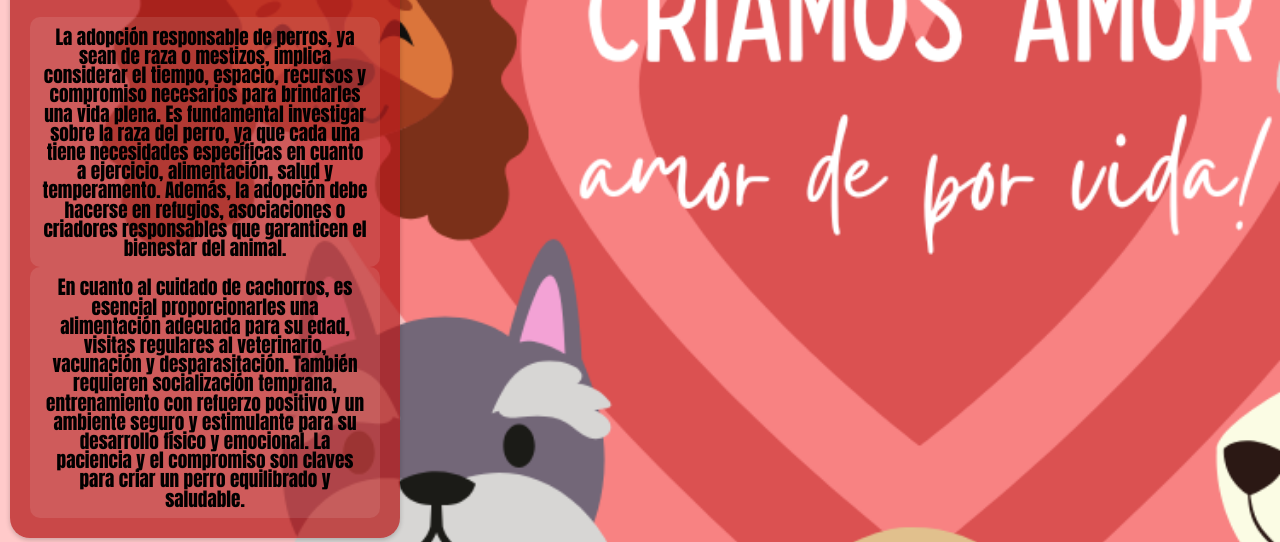
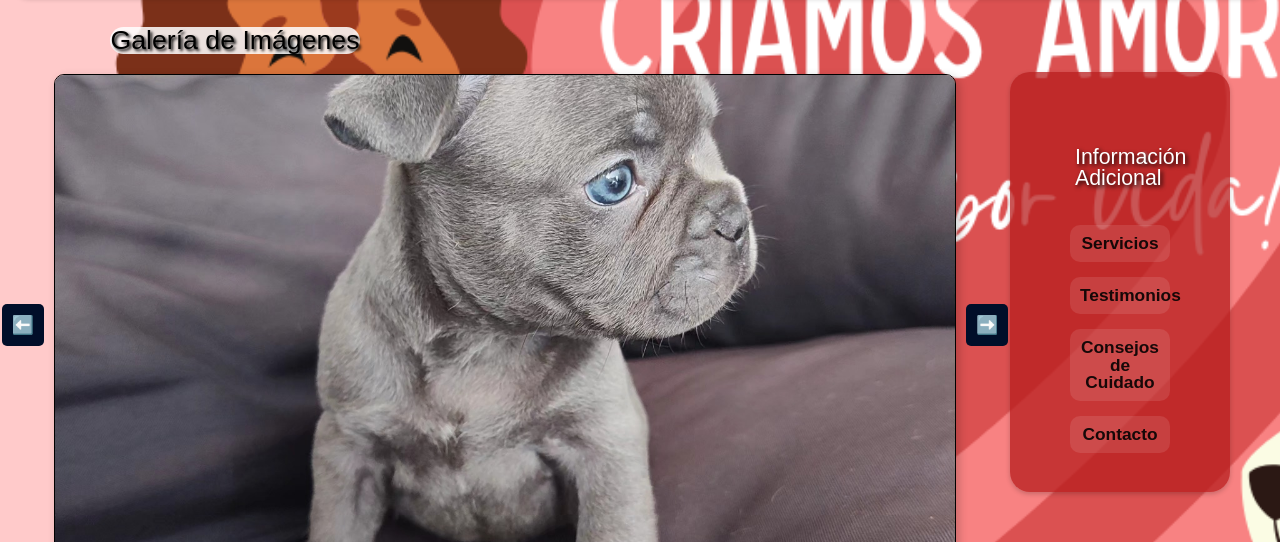
Before and after one commit to Mgabrizuela017/Criadero-de-perros-Gral.-Rodriguez, a plain HTML site: page Pag_criadero.html in a window 1280 px wide. Shown: the part 724-1266 px from the top of the page. Drawn offline with Linux system fonts and the light colour scheme.

Commit message:
Actualizacion de la V2

```diff
--- a/Pag_criadero.html
+++ b/Pag_criadero.html
@@ -64,7 +64,7 @@
 
 
         </div>
-    </div>
+
 
         <div id="Principal">
             <h2 id="Sub_titulo">Adopción Responsable de Perros de Raza y Cuidado de Cachorros </h2>
@@ -72,8 +72,9 @@
             <p>La adopción responsable de perros, ya sean de raza o mestizos, implica considerar el tiempo, espacio, recursos y compromiso necesarios para brindarles una vida plena. Es fundamental investigar sobre la raza del perro, ya que cada una tiene necesidades específicas en cuanto a ejercicio, alimentación, salud y temperamento. Además, la adopción debe hacerse en refugios, asociaciones o criadores responsables que garanticen el bienestar del animal.</p>
             <p>En cuanto al cuidado de cachorros, es esencial proporcionarles una alimentación adecuada para su edad, visitas regulares al veterinario, vacunación y desparasitación. También requieren socialización temprana, entrenamiento con refuerzo positivo y un ambiente seguro y estimulante para su desarrollo físico y emocional. La paciencia y el compromiso son claves para criar un perro equilibrado y saludable.</p>
 
-            </div>
-            <div>
+           </div>
+    </div>
+           <div>
             <aside id="Barra_lateral">
                 <h3>Información Adicional</h3>
 
@@ -87,14 +88,22 @@
             </aside>
         </div>
 
-        <div id="Secundario">
-            <section>
 
 
+           <div id="Secundario">
+            <section>
+                <h2>Galería de Imágenes</h2>
+                <div id="book-container">
+                    <button id="prevBtn">⬅️</button>
+                    <div id="photo-frame">
+                        <img id="currentPhoto" src="Imagenes/Perro_6.png" alt="Foto del criadero">
+                    </div>
+                    <button id="nextBtn">➡️</button>
+                </div>
             </section>
+        </div>
 
 
-        </div>
 
         <div id="Mapa">
             <h3>Ubicación</h3>
@@ -110,7 +119,7 @@
         <div id="Pie">
            <footer>
 
-                <p id="Logo_ubicacion"> <img src="Imagenes/icono_logo.png" width="50px" height="30px"> </p>
+                <p id="Logo_ubicacion"> <img src="Imagenes/icono_logo.png" width="50px" height="30px"> Av.Italia 650 </p>
 
 
                 <p id="LogoGmail"><img src="Imagenes/Logo-Gmail.png" width="30px" height="30px"> Dev07brizuela@gmail.com</p>
--- a/Parte_Estilo_Criadero.css
+++ b/Parte_Estilo_Criadero.css
@@ -38,7 +38,9 @@ html{
     color: rgb(0, 0, 0);
     border: 2px solid black;
     width: 400px;
+    padding: 10px;
     background-color: rgba(184, 30, 30, 0.753);
+    border-radius: 20px;
 }
 
 #NV_BARRA{
@@ -47,7 +49,7 @@ html{
     padding: 5px;
     margin: 0;
     font-family: fantasy;
-    border-radius: 20px 20px 20px 20px;
+
     }
 
 #NV_BARRA li {
@@ -58,11 +60,21 @@ margin-right: 15px; /* Espacio entre los elementos de la lista */
 padding: 10px; /* Espacio interno en los enlaces */
 text-decoration: none; /* Eliminar subrayado */
 color: rgba(255, 255, 255, 0.945); /* Color del texto */
+
 }
 
-#NV_BARRA  a :hover{
+#NV_BARRA a:hover {
+    color: rgb(255, 255, 255);
+   background-color: rgb(0, 0, 0);
+   list-style: none;
+}
 
-    color: black;
+#NV_BARRA a:visited {
+    color: rgb(255, 255, 255);
+}
+
+#NV_BARRA a:active {
+    color: red;
 }
 
 
@@ -102,7 +114,7 @@ background-color: rgba(184, 30, 30, 0.753);
 border-radius: 20px; /* Bordes redondeados */
 padding: 20px; /* Espacio interno */
 box-shadow: 0 2px 5px rgba(0, 0, 0, 0.2); /* Sombra para dar profundidad */
-width: 350px; /* Ancho fijo para el contenido principal */
+width: 50px; /* Ancho fijo para el contenido principal */
 }
 
 #Principal p{
@@ -117,8 +129,8 @@ width: 350px; /* Ancho fijo para el contenido principal */
 
 #Barra_lateral  {
     width: 100px; /* Ancho de la barra lateral */
-    margin-left: auto; /* Espacio a la izquierda de la barra lateral */
-    margin-top: 10px;
+    margin-right: 50px; /* Espacio a la izquierda de la barra lateral */
+    margin-top: 65px;
     margin-bottom: 10px;
     height: 300px;
     background-color: rgba(184, 30, 30, 0.753);
@@ -227,10 +239,7 @@ width: 350px; /* Ancho fijo para el contenido principal */
     #Pie_navega p{
         font-family: 'Gill Sans', 'Gill Sans MT', Calibri, 'Trebuchet MS', sans-serif;
     }
-    .Imagen_Whatsapp{
 
-        margin: auto;
-    }
 
     footer {
         display: flex;
@@ -243,10 +252,67 @@ width: 350px; /* Ancho fijo para el contenido principal */
 
         border-radius: 50px 50px 50px 50px;
         width: 30px;
-        margin-left: 480px;
+        margin-left: 200px;
 
     }
 
     #LogoGmail{
         margin-bottom: 50px;
     }
+
+    #book-container {
+        display: flex;
+        align-items: center;
+        justify-content: center;
+        gap: 10px;
+        margin: 20px auto;
+    }
+
+    #photo-frame {
+        width: 900px;
+        height: 500px;
+        overflow: hidden;
+        border-radius: 10px;
+        border: 1px solid #000000;
+        box-shadow: 3px 3px 10px rgba(0, 0, 0, 0.2);
+    }
+
+    #photo-frame img {
+        width: 100%;
+        height: 100%;
+        object-fit: cover;
+    }
+
+    button {
+        background-color: #010e29;
+        color: white;
+        border: none;
+        padding: 10px;
+        cursor: pointer;
+        font-size: 18px;
+        border-radius: 5px;
+    }
+
+    button:hover {
+        background-color: #3e7af1;
+    }
+
+#Contenedor_Principal {
+    display: flex;
+    justify-content: space-between; /* Separa los elementos */
+    flex-wrap: wrap; /* Permite que se acomoden en varias líneas si es necesario */
+}
+
+#Secundario h2{
+    font-family: fantasy;
+    font-size: 20pt;
+    text-align: center;
+    text-shadow: 2px 2px 3px;
+    margin-top: 20px;
+    margin-bottom: 2px;
+    background-color: rgba(255, 255, 255, 0.856);
+    width: 250px;
+    margin-left:110px;
+
+    border-radius: 20px;
+}
```
Also changed, not shown: Imagenes/Perro_6.png (added).
